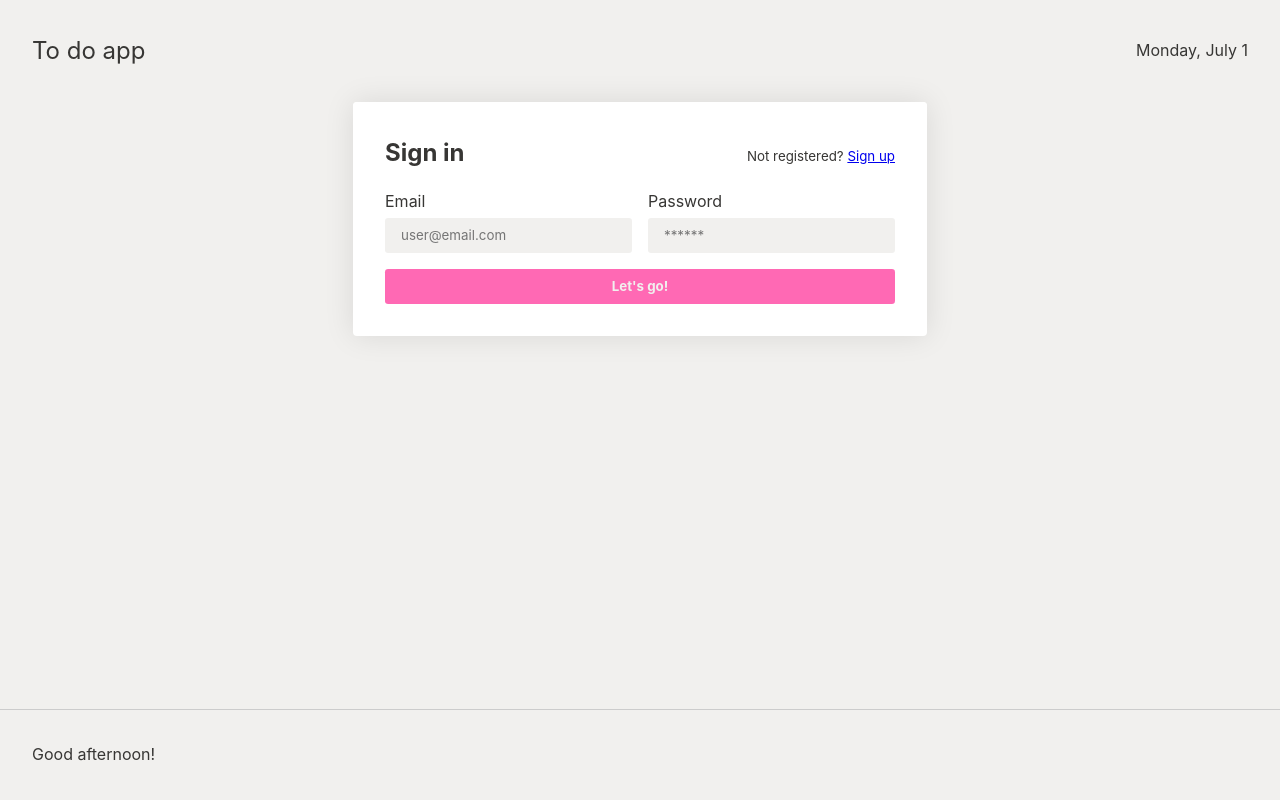
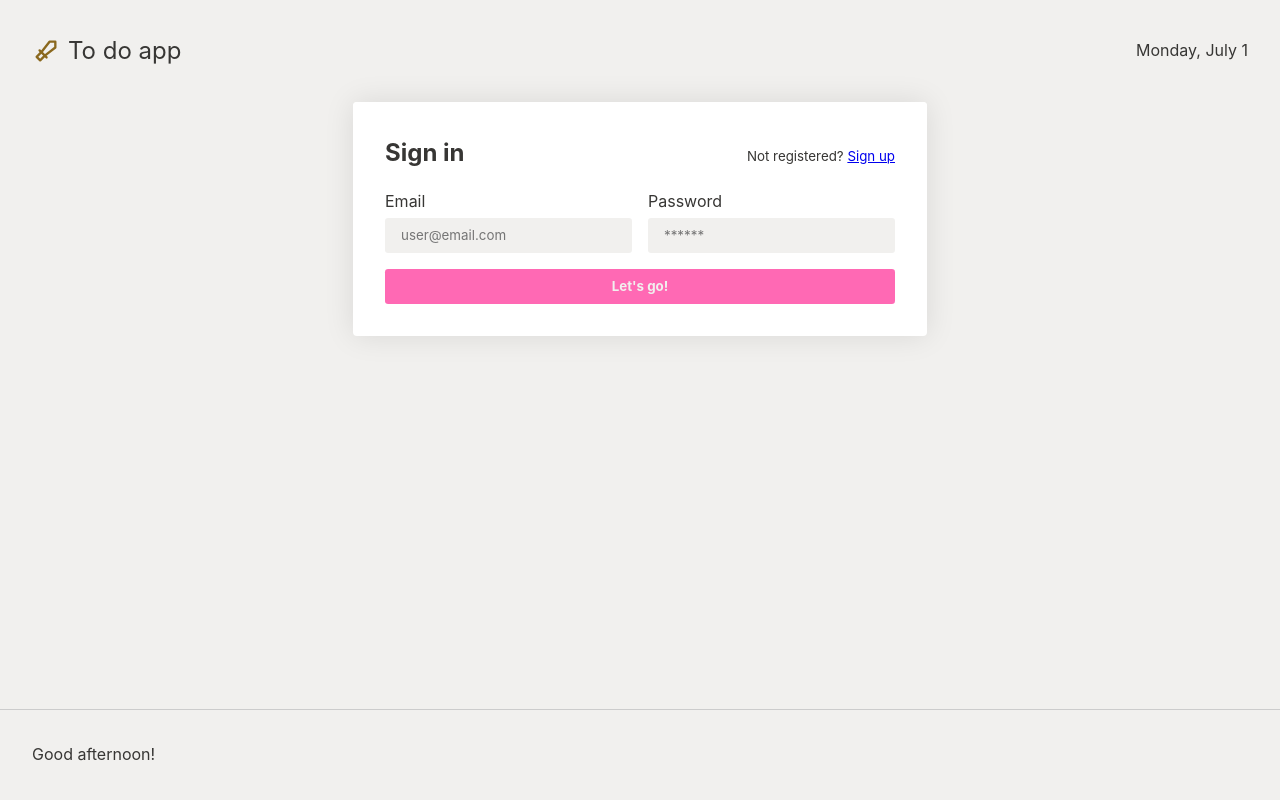
Before and after one commit to carlostxrres/ironhack-frontend-final-project, a Vue app: page /sign-in in a window 1280 px wide. Built offline with nearby package versions, Linux system fonts and the light colour scheme.

Commit message:
add logo to header

```diff
--- a/src/components/PageHeader.vue
+++ b/src/components/PageHeader.vue
@@ -1,4 +1,5 @@
 <script setup>
+import IconSword from '@/components/icons/IconSword.vue'
 const date = new Date().toLocaleDateString('en-US', {
   month: 'long',
   day: 'numeric',
@@ -8,7 +9,10 @@ const date = new Date().toLocaleDateString('en-US', {
 
 <template>
   <header class="page-header">
-    <h2>To do app</h2>
+    <span class="icon-entry">
+      <IconSword size="28" style="color: var(--primary-color-1)" />
+      <h2>To do app</h2>
+    </span>
     <p>{{ date }}</p>
   </header>
 </template>
--- /dev/null
+++ b/src/components/icons/IconSword.vue
@@ -0,0 +1,21 @@
+<script setup>
+const { size, strokeWidth } = defineProps(['size', 'strokeWidth'])
+</script>
+
+<template>
+  <svg
+    xmlns="http://www.w3.org/2000/svg"
+    :width="size || 24"
+    :height="size || 24"
+    viewBox="0 0 24 24"
+    fill="none"
+    stroke="currentColor"
+    :stroke-width="strokeWidth || 2"
+    stroke-linecap="round"
+    stroke-linejoin="round"
+  >
+    <path stroke="none" d="M0 0h24v24H0z" fill="none" />
+    <path d="M20 4v5l-9 7l-4 4l-3 -3l4 -4l7 -9z" />
+    <path d="M6.5 11.5l6 6" />
+  </svg>
+</template>
```
